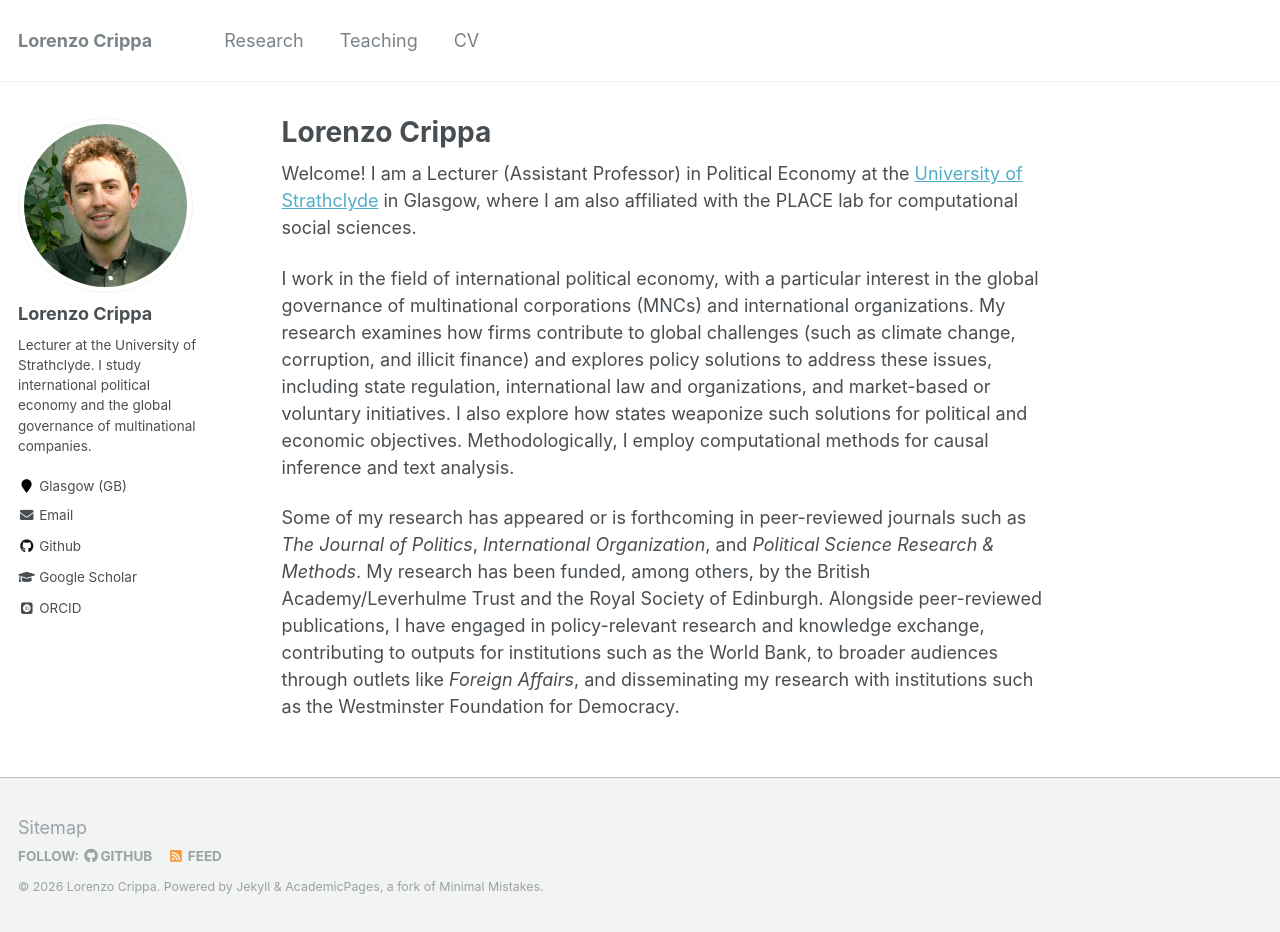
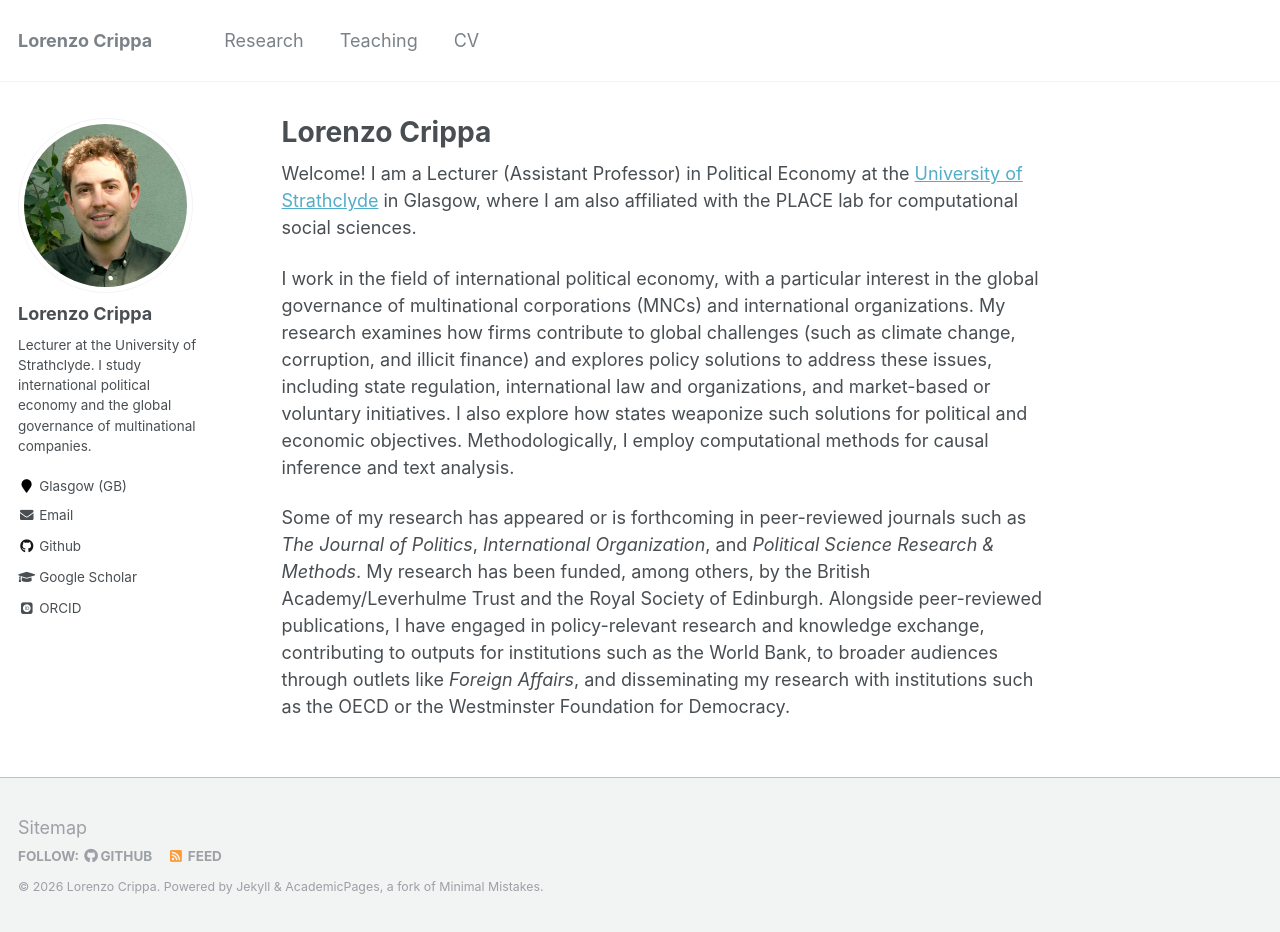
Before and after one commit to lorenzo-crippa/lorenzo-crippa.github.io, a Jekyll site: the page built from _pages/about.md, in a window 1280 px wide and 932 px high. Built offline with Jekyll 4.4.1, drawn with Linux system fonts in a browser that asks for light colours; some web fonts are replaced.

Commit message:
Update about.md

```diff
--- a/_pages/about.md
+++ b/_pages/about.md
@@ -11,4 +11,4 @@ Welcome! I am a Lecturer (Assistant Professor) in Political Economy at the [Univ
 
 I work in the field of international political economy, with a particular interest in the global governance of multinational corporations (MNCs) and international organizations. My research examines how firms contribute to global challenges (such as climate change, corruption, and illicit finance) and explores policy solutions to address these issues, including state regulation, international law and organizations, and market-based or voluntary initiatives. I also explore how states weaponize such solutions for political and economic objectives. Methodologically, I employ computational methods for causal inference and text analysis.
 
-Some of my research has appeared or is forthcoming in peer-reviewed journals such as _The Journal of Politics_, _International Organization_, and _Political Science Research & Methods_. My research has been funded, among others, by the British Academy/Leverhulme Trust and the Royal Society of Edinburgh. Alongside peer-reviewed publications, I have engaged in policy-relevant research and knowledge exchange, contributing to outputs for institutions such as the World Bank, to broader audiences through outlets like _Foreign Affairs_, and disseminating my research with institutions such as the Westminster Foundation for Democracy.
+Some of my research has appeared or is forthcoming in peer-reviewed journals such as _The Journal of Politics_, _International Organization_, and _Political Science Research & Methods_. My research has been funded, among others, by the British Academy/Leverhulme Trust and the Royal Society of Edinburgh. Alongside peer-reviewed publications, I have engaged in policy-relevant research and knowledge exchange, contributing to outputs for institutions such as the World Bank, to broader audiences through outlets like _Foreign Affairs_, and disseminating my research with institutions such as the OECD or the Westminster Foundation for Democracy.
```
